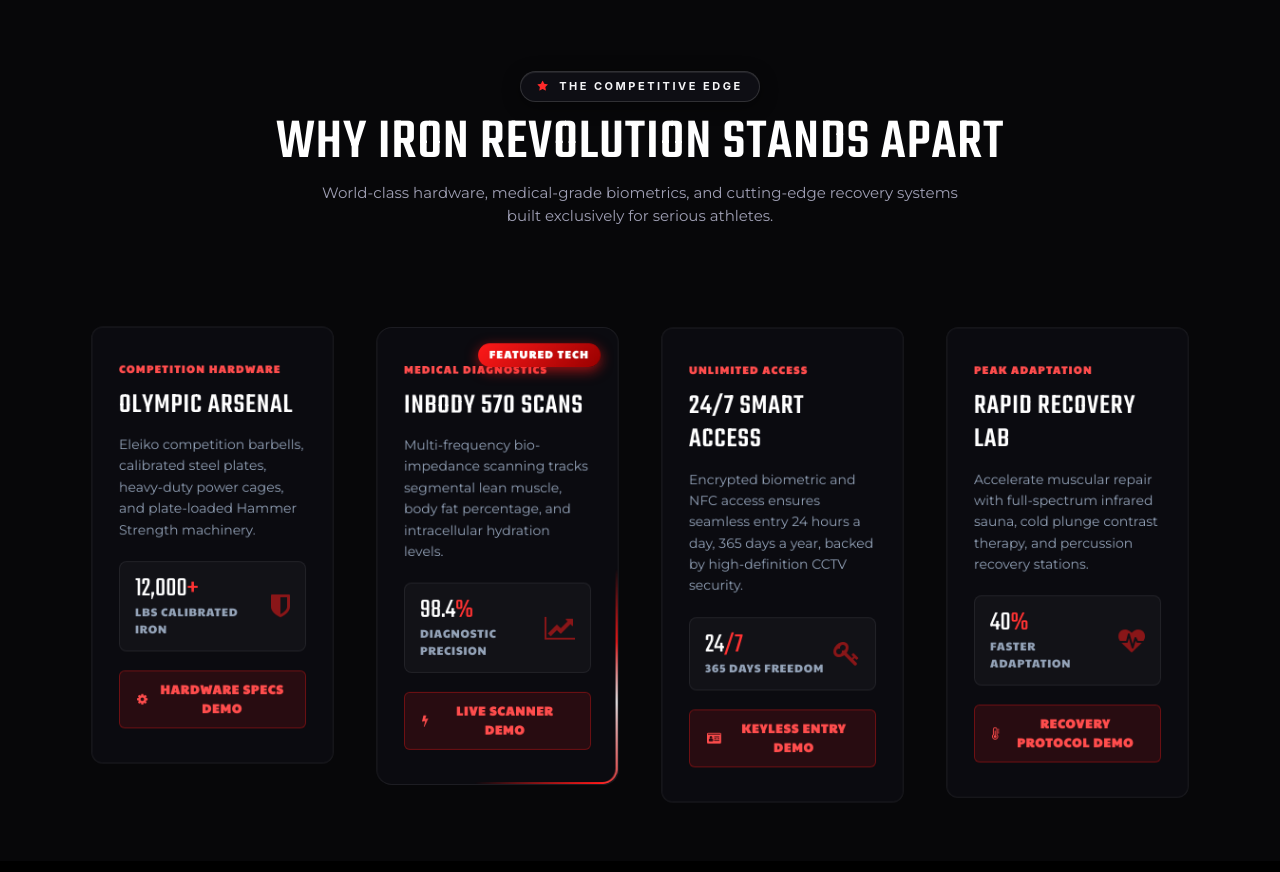
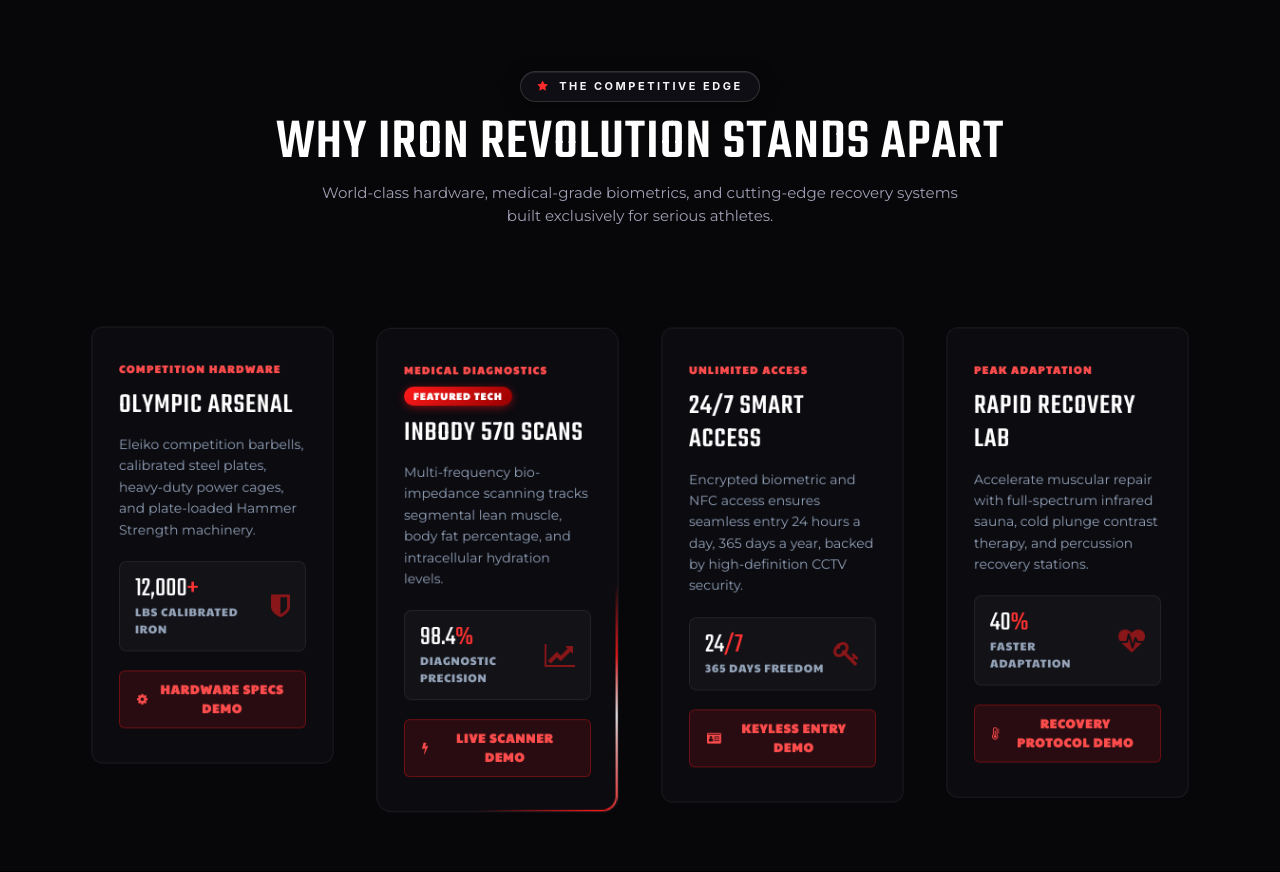
Before and after one commit to abhinavdeveloperiz/Iron-Revolution-Gym, a Django app: page / in a window 1280 px wide. Shown: the part 2589-3461 px from the top of the page. Run offline with Django 5.2, Linux system fonts and the light colour scheme; some libraries are stand-ins or nearby versions.

Commit message:
Fix highlight card badge text overlap and alignment

```diff
--- a/static/css/iron_motion.css
+++ b/static/css/iron_motion.css
@@ -217,19 +217,33 @@
 
 /* Highlight badge for the featured card */
 .featured_plan_badge {
-    position: absolute;
-    top: 16px;
-    right: 18px;
+    position: static;
+    display: inline-flex;
+    align-items: center;
     background: linear-gradient(135deg, #ff1a1a, #990000);
     color: #ffffff;
-    font-size: 11px;
+    font-size: 10px;
     font-weight: 800;
-    letter-spacing: 1.5px;
-    text-transform: uppercase;
-    padding: 4px 12px;
+    letter-spacing: 1.2px;
+    text-transform: uppercase;
+    padding: 3px 10px;
     border-radius: 20px;
-    box-shadow: 0 4px 14px rgba(255, 26, 26, 0.6);
-    z-index: 5;
+    box-shadow: 0 2px 10px rgba(255, 26, 26, 0.45);
+    white-space: nowrap;
+    line-height: 1.4;
+}
+
+.highlight_card_header {
+    display: flex;
+    align-items: center;
+    justify-content: space-between;
+    gap: 8px;
+    margin-bottom: 12px;
+    flex-wrap: wrap;
+}
+
+.highlight_card_header .highlight_tag {
+    margin-bottom: 0;
 }
 
 /* --------------------------------------------------------------------------
--- a/templates/core/home.html
+++ b/templates/core/home.html
@@ -280,7 +280,9 @@
                 <div class="col-lg-3 col-md-6 mb-4">
                     <div class="highlight_card spotlight-card" data-spotlight>
                         <div class="highlight_card_inner">
-                            <span class="highlight_tag">Competition Hardware</span>
+                            <div class="highlight_card_header">
+                                <span class="highlight_tag">Competition Hardware</span>
+                            </div>
                             <h3 class="highlight_card_title">Olympic Arsenal</h3>
                             <p class="highlight_card_desc">
                                 Eleiko competition barbells, calibrated steel plates, heavy-duty power cages, and plate-loaded Hammer Strength machinery.
@@ -303,9 +305,11 @@
                 <div class="col-lg-3 col-md-6 mb-4">
                     <div class="highlight_card spotlight-card border-beam-card" data-spotlight>
                         <div class="border-beam" aria-hidden="true"></div>
-                        <span class="featured_plan_badge">Featured Tech</span>
                         <div class="highlight_card_inner">
-                            <span class="highlight_tag">Medical Diagnostics</span>
+                            <div class="highlight_card_header">
+                                <span class="highlight_tag">Medical Diagnostics</span>
+                                <span class="featured_plan_badge">Featured Tech</span>
+                            </div>
                             <h3 class="highlight_card_title">InBody 570 Scans</h3>
                             <p class="highlight_card_desc">
                                 Multi-frequency bio-impedance scanning tracks segmental lean muscle, body fat percentage, and intracellular hydration levels.
@@ -328,7 +332,9 @@
                 <div class="col-lg-3 col-md-6 mb-4">
                     <div class="highlight_card spotlight-card" data-spotlight>
                         <div class="highlight_card_inner">
-                            <span class="highlight_tag">Unlimited Access</span>
+                            <div class="highlight_card_header">
+                                <span class="highlight_tag">Unlimited Access</span>
+                            </div>
                             <h3 class="highlight_card_title">24/7 Smart Access</h3>
                             <p class="highlight_card_desc">
                                 Encrypted biometric and NFC access ensures seamless entry 24 hours a day, 365 days a year, backed by high-definition CCTV security.
@@ -351,7 +357,9 @@
                 <div class="col-lg-3 col-md-6 mb-4">
                     <div class="highlight_card spotlight-card" data-spotlight>
                         <div class="highlight_card_inner">
-                            <span class="highlight_tag">Peak Adaptation</span>
+                            <div class="highlight_card_header">
+                                <span class="highlight_tag">Peak Adaptation</span>
+                            </div>
                             <h3 class="highlight_card_title">Rapid Recovery Lab</h3>
                             <p class="highlight_card_desc">
                                 Accelerate muscular repair with full-spectrum infrared sauna, cold plunge contrast therapy, and percussion recovery stations.
```
